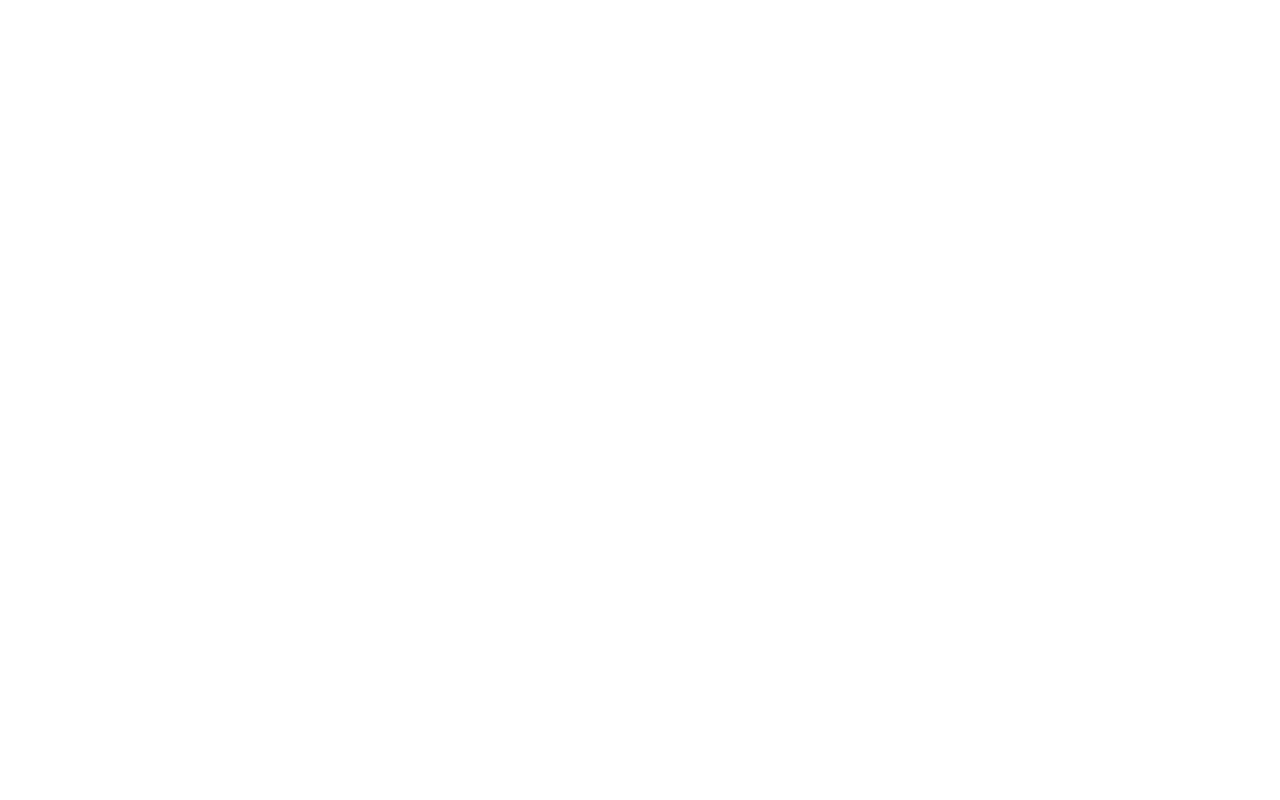
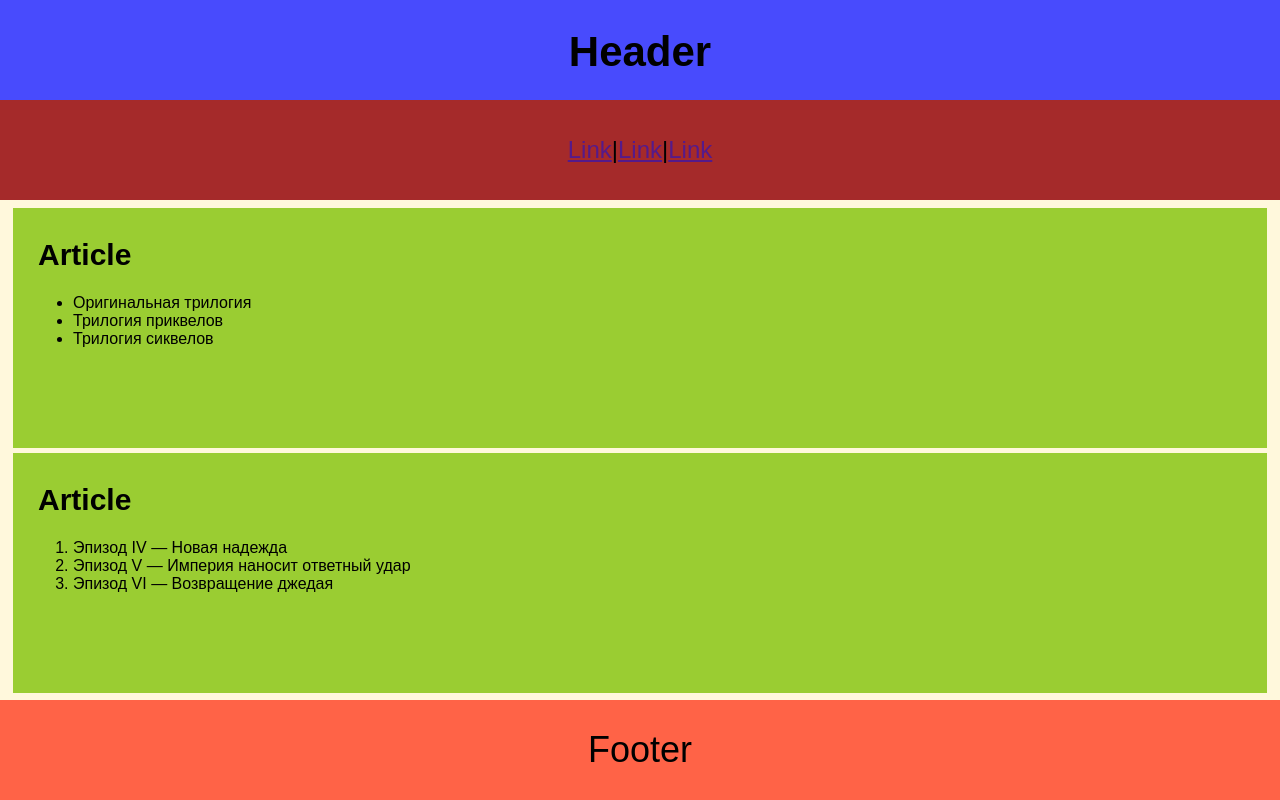
Before and after one commit to js-tasks-ru/htmlcss-20210114_mishayammi, a website: page 02-dz0/01-semantic-mockup/solution.html in a window 1280 px wide. Drawn offline with Linux system fonts and the light colour scheme.

Commit message:
Второе задание вводной части

```diff
--- a/02-dz0/01-semantic-mockup/solution.html
+++ b/02-dz0/01-semantic-mockup/solution.html
@@ -1,4 +1,39 @@
 <!DOCTYPE html>
-<html lang="ru">
-    <!-- Ваше решение -->
+<html lang="en">
+<head>
+    <link rel="stylesheet" type="text/css" href="style.css">
+    <meta charset="UTF-8">
+    <meta name="viewport" content="width=device-width, initial-scale=1.0">
+</head>
+<body>
+    <header><h1>Header</h1>
+        <nav>
+            <a href="">Link</a> | <a href="">Link</a> | <a href="">Link</a>
+        </nav>
+    </header>
+
+<main>
+     <article>
+        <h2>Article</h2>
+            <ul class="spisok">
+                <li>Оригинальная трилогия</li>
+                <li>Трилогия приквелов</li>
+                <li>Трилогия сиквелов</li>
+            </ul>
+        </article>
+
+        <article>
+
+        <h2>Article</h2>
+            <ol class="spisok">
+                <li>Эпизод IV — Новая надежда</li>
+                <li>Эпизод V — Империя наносит ответный удар</li>
+                <li>Эпизод VI — Возвращение джедая</li>
+            </ol>
+    </article>
+</main>
+
+    <footer>Footer</footer>
+</body>
+
 </html>
--- /dev/null
+++ b/02-dz0/01-semantic-mockup/style.css
@@ -0,0 +1,83 @@
+*
+{
+    font-family: Arial, Helvetica, sans-serif;
+}
+
+header
+{
+    background-color: rgb(72, 75, 253);
+    height: 200px;
+    width: 100%;
+    position: absolute;
+    top: 0;
+    left: 0;
+    font-size: 36px;
+    text-align: center;
+
+
+}
+
+
+nav
+{
+    background-color: brown;
+    height: 50%;
+    width: 100%;
+    position: absolute;
+    bottom: 0;
+    left: 0;
+    font-size: 24px;
+    display: flex;
+    align-items: center;
+    justify-content: center;
+}
+
+
+body
+{
+    background-color: cornsilk;
+
+}
+
+footer
+{
+    background-color: tomato;
+    position: absolute;
+    height: 100px;
+    width: 100%;
+    bottom: 0;
+    left: 0;
+    font-size: 36px;
+    display: flex;
+    align-items: center;
+    justify-content: center;
+}
+
+article
+{
+    background-color: yellowgreen;
+    height: 240px;
+    margin: 5px;
+    position: relative;
+    top: 200px;
+}
+
+h1
+{
+font-size: 42px;
+}
+
+h2
+{
+    position: absolute;
+    font-size: 30px;
+    top: 5px;
+    left: 25px;
+}
+
+.spisok
+{
+    position: absolute;
+    top: 70px;
+    left: 20px;
+}
```
